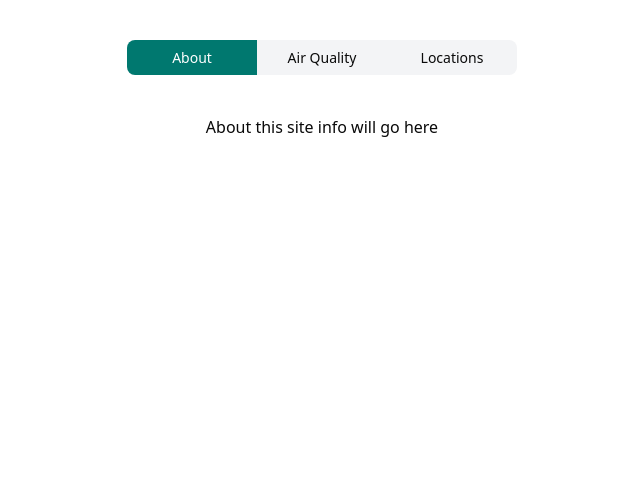
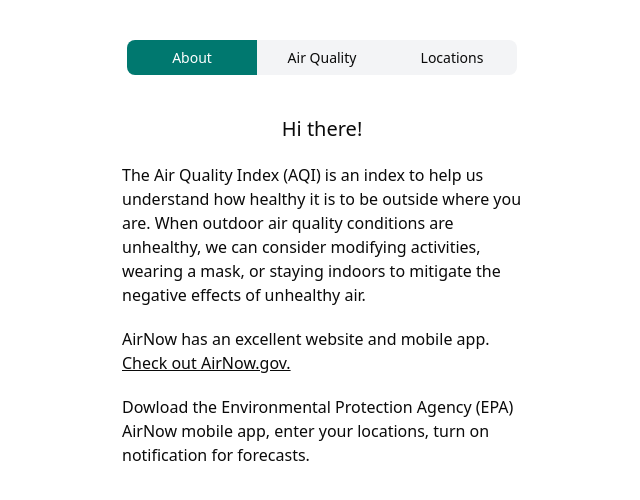
Before and after one commit to evefonwu/aqi-dashboard, a Next.js app: page /about in a window 1280 px wide. Shown: the top 500 px of the page, without its empty margins (318-958 px from the left). Built offline with nearby package versions, Linux system fonts and the light colour scheme.

Commit message:
add about info

```diff
--- a/app/about/page.tsx
+++ b/app/about/page.tsx
@@ -1,3 +1,24 @@
 export default function Page() {
-  return <div>About this site info will go here</div>;
+  return (
+    <div className="grid gap-5">
+      <h1 className="text-xl text-center">Hi there!</h1>
+      <p>
+        The Air Quality Index (AQI) is an index to help us understand how
+        healthy it is to be outside where you are. When outdoor air quality
+        conditions are unhealthy, we can consider modifying activities, wearing
+        a mask, or staying indoors to mitigate the negative effects of unhealthy
+        air.
+      </p>
+      <p>
+        AirNow has an excellent website and mobile app.{" "}
+        <a className="underline" href="https://www.airnow.gov/" target="_blank">
+          Check out AirNow.gov.
+        </a>
+      </p>
+      <p>
+        Dowload the Environmental Protection Agency (EPA) AirNow mobile app,
+        enter your locations, turn on notification for forecasts.
+      </p>
+    </div>
+  );
 }
--- a/app/layout.tsx
+++ b/app/layout.tsx
@@ -32,7 +32,7 @@
           <header className="mx-auto">
             <Navbar />
           </header>
-          <main className="mx-auto">{children}</main>
+          <main className="mx-auto max-w-[400px]">{children}</main>
         </div>
       </body>
     </html>
```
